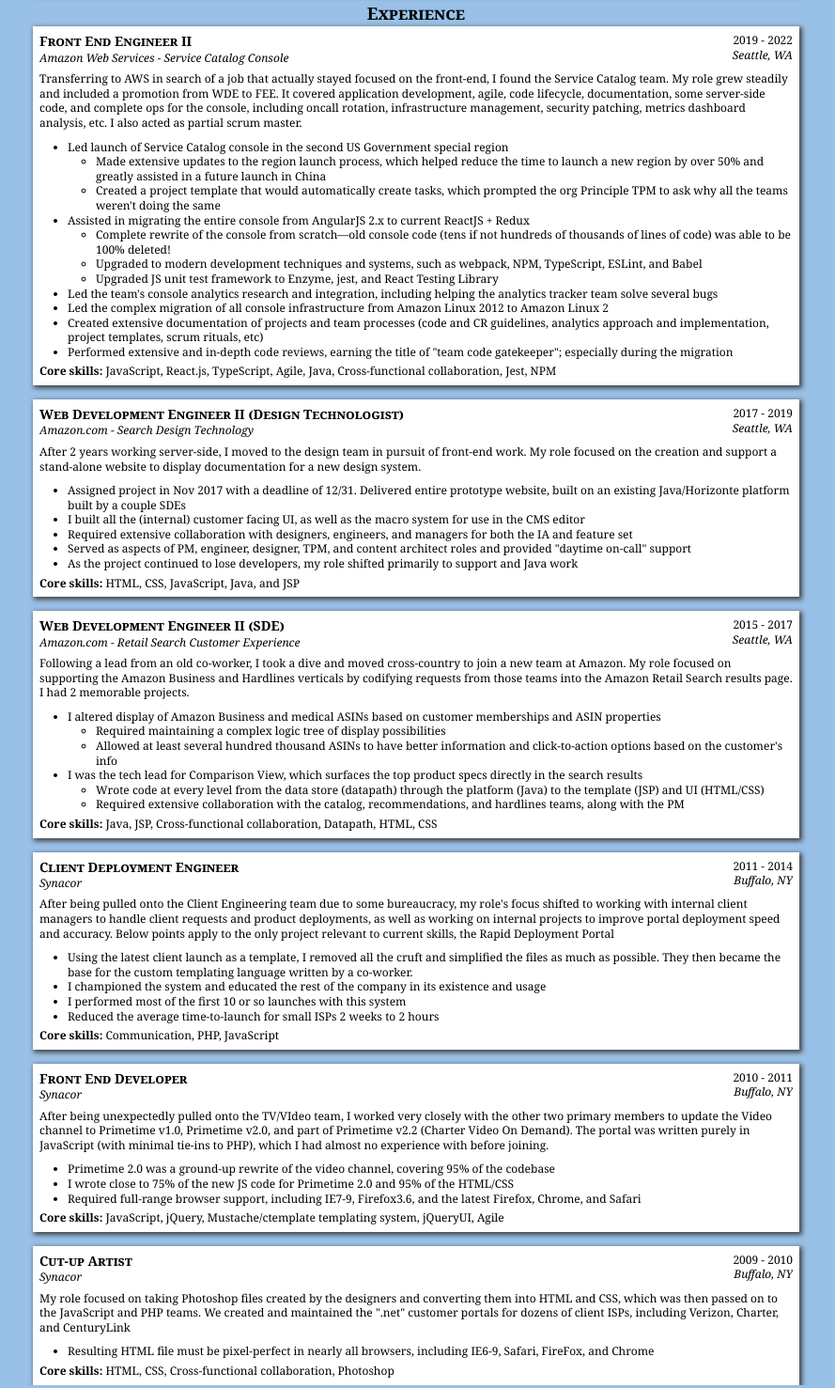
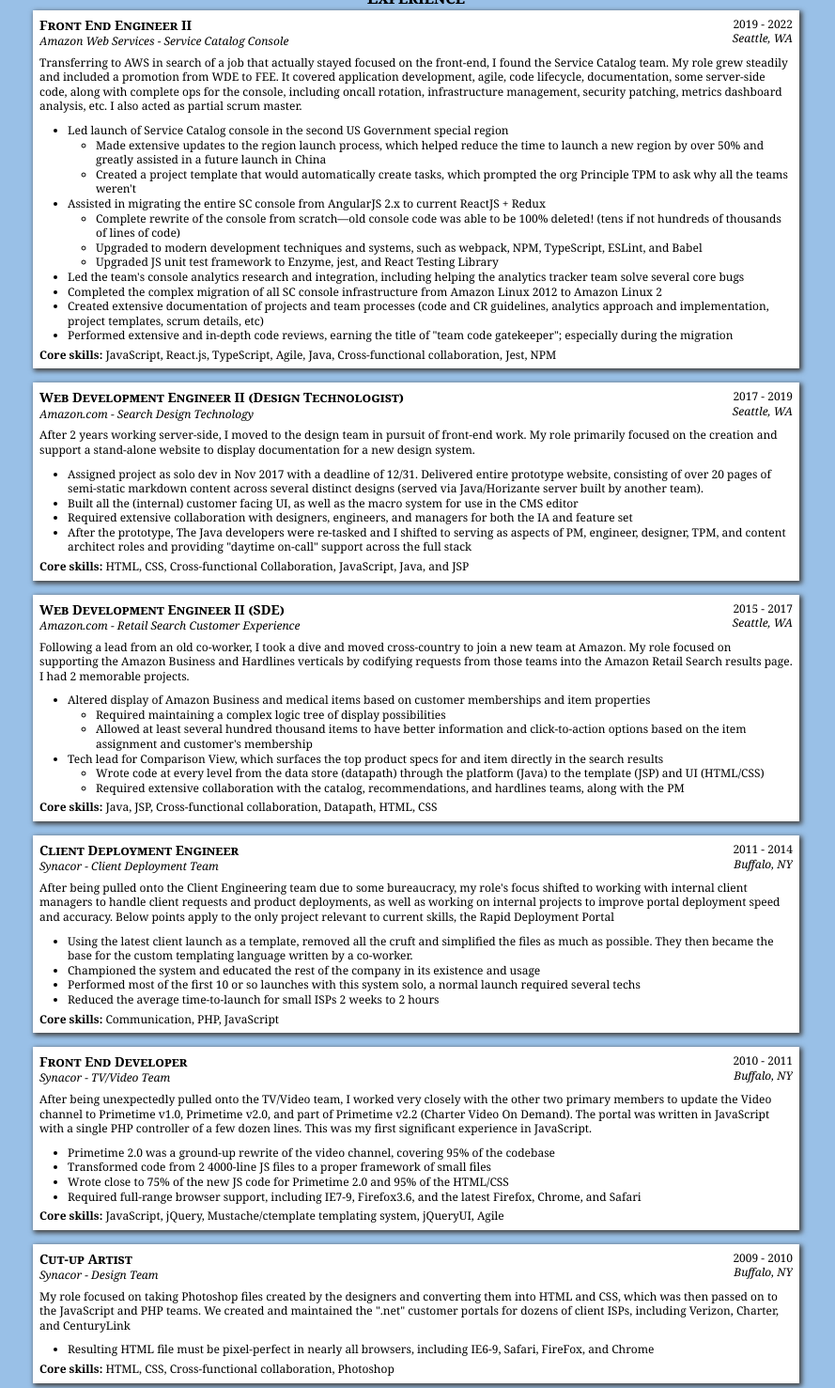
Before and after one commit to ericrshields/ericrshields_resume, a plain HTML site: page index.html in a window 1280 px wide. Shown: the part 673-2150 px from the top of the page at 94% size, without its empty margins (197-1086 px from the left). Drawn offline with Linux system fonts and the light colour scheme.

Commit message:
Final content tweaks before sending out; Fix top spacing on first print page; add PDF version

```diff
--- a/index.css
+++ b/index.css
@@ -13,7 +13,7 @@
     line-height: 1.30;
 }
 main {
-    margin: 0 auto;
+    margin: .25in auto;
     width: 8.5in;
 }
 a {
@@ -199,7 +199,9 @@
 @media print {
     main {
         box-decoration-break: clone;
+        margin: 0;
         padding: .25in;
+        width: 100%;
     }
     .recommendations {
         display: none;
--- a/index.html
+++ b/index.html
@@ -11,12 +11,11 @@
 <main>
   <header class="primary_info">
     <h1>Eric Shields</h1>
-    <h3>Front End Engineer | Web Development Engineer | Web Developer</h3>
   </header>
 
   <section class="search_details">
-    <h1>Summary</h1>
-    <p>I have <b>over 10 years of Web Development experience</b>, including work on applications running at scales from 1 transaction per minute to over 1 million transactions per second, as well as running on a range of client systems ranging from a state-of-the-art desktop PC in the US on gigabit fiber, to old Android flip phones in India connecting over 2G.</p>
+    <h1>Front End Engineer | Web Development Engineer | Web Developer</h1>
+    <p>I have <b>over 10 years of Web Development Front End experience</b>, including work on applications running at scales from 1 transaction per minute to over 1 million transactions per second, as well as running on a range of client systems ranging from a state-of-the-art desktop PC in the US on gigabit fiber, to old Android flip phones in India connecting over 2G.</p>
   </section>
 
   <section class="skills">
@@ -75,7 +74,6 @@
       <p class="degree">Bachelor of Science in Computer Engineering</p>
       <p class="school">Rochester Institute of Technology</p>
       <p class="location">Rochester, NY</p>
-      <p class="date">Graduated: March 7, 2007</p>
     </section>
   </div>
 
@@ -100,24 +98,24 @@
           <p class="location">Seattle, WA</p>
         </div>
       </header>
-      <p>Transferring to AWS in search of a job that actually stayed focused on the front-end, I found the Service Catalog team.  My role grew steadily and included a promotion from WDE to FEE. It covered application development, agile, code lifecycle, documentation, some server-side code, and complete ops for the console, including oncall rotation, infrastructure management, security patching, metrics dashboard analysis, etc. I also acted as partial scrum master.</p>
+      <p>Transferring to AWS in search of a job that actually stayed focused on the front-end, I found the Service Catalog team.  My role grew steadily and included a promotion from WDE to FEE. It covered application development, agile, code lifecycle, documentation, some server-side code, along with complete ops for the console, including oncall rotation, infrastructure management, security patching, metrics dashboard analysis, etc. I also acted as partial scrum master.</p>
       <ul>
         <li>Led launch of Service Catalog console in the second US Government special region
           <ul>
             <li>Made extensive updates to the region launch process, which helped reduce the time to launch a new region by over 50% and greatly assisted in a future launch in China</li>
-            <li>Created a project template that would automatically create tasks, which prompted the org Principle TPM to ask why all the teams weren't doing the same</li>
+            <li>Created a project template that would automatically create tasks, which prompted the org Principle TPM to ask why all the teams weren't</li>
           </ul>
         </li>
-        <li>Assisted in migrating the entire console from AngularJS 2.x to current ReactJS + Redux
+        <li>Assisted in migrating the entire SC console from AngularJS 2.x to current ReactJS + Redux
           <ul>
-            <li>Complete rewrite of the console from scratch&mdash;old console code (tens if not hundreds of thousands of lines of code) was able to be 100% deleted!</li>
+            <li>Complete rewrite of the console from scratch&mdash;old console code was able to be 100% deleted! (tens if not hundreds of thousands of lines of code)</li>
             <li>Upgraded to modern development techniques and systems, such as webpack, NPM, TypeScript, ESLint, and Babel</li>
             <li>Upgraded JS unit test framework to Enzyme, jest, and React Testing Library</li>
           </ul>
         </li>
-        <li>Led the team's console analytics research and integration, including helping the analytics tracker team solve several bugs</li>
-        <li>Led the complex migration of all console infrastructure from Amazon Linux 2012 to Amazon Linux 2</li>
-        <li>Created extensive documentation of projects and team processes (code and CR guidelines, analytics approach and implementation, project templates, scrum rituals, etc)</li>
+        <li>Led the team's console analytics research and integration, including helping the analytics tracker team solve several core bugs</li>
+        <li>Completed the complex migration of all SC console infrastructure from Amazon Linux 2012 to Amazon Linux 2</li>
+        <li>Created extensive documentation of projects and team processes (code and CR guidelines, analytics approach and implementation, project templates, scrum details, etc)</li>
         <li>Performed extensive and in-depth code reviews, earning the title of "team code gatekeeper"; especially during the migration</li>
       </ul>
       <p><b>Core skills: </b>JavaScript, React.js, TypeScript, Agile, Java, Cross-functional collaboration, Jest, NPM</p>
@@ -134,15 +132,14 @@
           <p class="location">Seattle, WA</p>
         </div>
       </header>
-      <p>After 2 years working server-side, I moved to the design team in pursuit of front-end work.  My role focused on the creation and support a stand-alone website to display documentation for a new design system.</p>
+      <p>After 2 years working server-side, I moved to the design team in pursuit of front-end work.  My role primarily focused on the creation and support a stand-alone website to display documentation for a new design system.</p>
       <ul>
-        <li>Assigned project in Nov 2017 with a deadline of 12/31. Delivered entire prototype website, built on an existing Java/Horizonte platform built by a couple SDEs</li>
-        <li>I built all the (internal) customer facing UI, as well as the macro system for use in the CMS editor</li>
+        <li>Assigned project as solo dev in Nov 2017 with a deadline of 12/31. Delivered entire prototype website, consisting of over 20 pages of semi-static markdown content across several distinct designs (served via Java/Horizante server built by another team).</li>
+        <li>Built all the (internal) customer facing UI, as well as the macro system for use in the CMS editor</li>
         <li>Required extensive collaboration with designers, engineers, and managers for both the IA and feature set</li>
-        <li>Served as aspects of PM, engineer, designer, TPM, and content architect roles and provided "daytime on-call" support</li>
-        <li>As the project continued to lose developers, my role shifted primarily to support and Java work</li>
+        <li>After the prototype, The Java developers were re-tasked and I shifted to serving as aspects of PM, engineer, designer, TPM, and content architect roles and providing "daytime on-call" support across the full stack</li>
       </ul>
-      <p><b>Core skills: </b>HTML, CSS, JavaScript, Java, and JSP</p>
+      <p><b>Core skills: </b>HTML, CSS, Cross-functional Collaboration, JavaScript, Java, and JSP</p>
     </article>
 
     <article>
@@ -158,13 +155,13 @@
       </header>
       <p>Following a lead from an old co-worker, I took a dive and moved cross-country to join a new team at Amazon.  My role focused on supporting the Amazon Business and Hardlines verticals by codifying requests from those teams into the Amazon Retail Search results page. I had 2 memorable projects.</p>
       <ul>
-        <li>I altered display of Amazon Business and medical ASINs based on customer memberships and ASIN properties
+        <li>Altered display of Amazon Business and medical items based on customer memberships and item properties
           <ul>
             <li>Required maintaining a complex logic tree of display possibilities</li>
-            <li>Allowed at least several hundred thousand ASINs to have better information and click-to-action options based on the customer's info</li>
+            <li>Allowed at least several hundred thousand items to have better information and click-to-action options based on the item assignment and customer's membership</li>
           </ul>
         </li>
-        <li>I was the tech lead for Comparison View, which surfaces the top product specs directly in the search results
+        <li>Tech lead for Comparison View, which surfaces the top product specs for and item directly in the search results
           <ul>
             <li>Wrote code at every level from the data store (datapath) through the platform (Java) to the template (JSP) and UI (HTML/CSS)</li>
             <li>Required extensive collaboration with the catalog, recommendations, and hardlines teams, along with the PM</li>
@@ -178,7 +175,7 @@
       <header>
         <div class="left">
           <h1 class="job_title">Client Deployment Engineer</h1>
-          <p class="company">Synacor</p>
+          <p class="company">Synacor -  Client Deployment Team</p>
         </div>
         <div class="right">
           <p class="date">2011 - 2014</p>
@@ -187,9 +184,9 @@
       </header>
       <p>After being pulled onto the Client Engineering team due to some bureaucracy, my role's focus shifted to working with internal client managers to handle client requests and product deployments, as well as working on internal projects to improve portal deployment speed and accuracy.  Below points apply to the only project relevant to current skills, the Rapid Deployment Portal</p>
       <ul>
-        <li>Using the latest client launch as a template, I removed all the cruft and simplified the files as much as possible. They then became the base for the custom templating language written by a co-worker.</li>
-        <li>I championed the system and educated the rest of the company in its existence and usage</li>
-        <li>I performed most of the first 10 or so launches with this system</li>
+        <li>Using the latest client launch as a template, removed all the cruft and simplified the files as much as possible. They then became the base for the custom templating language written by a co-worker.</li>
+        <li>Championed the system and educated the rest of the company in its existence and usage</li>
+        <li>Performed most of the first 10 or so launches with this system solo, a normal launch required several techs</li>
         <li>Reduced the average time-to-launch for small ISPs 2 weeks to 2 hours</li>
       </ul>
       <p><b>Core skills: </b>Communication, PHP, JavaScript</p>
@@ -199,17 +196,18 @@
       <header>
         <div class="left">
           <h1 class="job_title">Front End Developer</h1>
-          <p class="company">Synacor</p>
+          <p class="company">Synacor -  TV/Video Team</p>
         </div>
         <div class="right">
           <p class="date">2010 - 2011</p>
           <p class="location">Buffalo, NY</p>
         </div>
       </header>
-      <p>After being unexpectedly pulled onto the TV/VIdeo team, I worked very closely with the other two primary members to update the Video channel to Primetime v1.0, Primetime v2.0, and part of Primetime v2.2 (Charter Video On Demand).  The portal was written purely in JavaScript (with minimal tie-ins to PHP), which I had almost no experience with before joining.</p>
+      <p>After being unexpectedly pulled onto the TV/Video team, I worked very closely with the other two primary members to update the Video channel to Primetime v1.0, Primetime v2.0, and part of Primetime v2.2 (Charter Video On Demand).  The portal was written in JavaScript with a single PHP controller of a few dozen lines.  This was my first significant experience in JavaScript.</p>
       <ul>
         <li>Primetime 2.0 was a ground-up rewrite of the video channel, covering 95% of the codebase</li>
-        <li>I wrote close to 75% of the new JS code for Primetime 2.0 and 95% of the HTML/CSS</li>
+        <li>Transformed code from 2 4000-line JS files to a proper framework of small files</li>
+        <li>Wrote close to 75% of the new JS code for Primetime 2.0 and 95% of the HTML/CSS</li>
         <li>Required full-range browser support, including IE7-9, Firefox3.6, and the latest Firefox, Chrome, and Safari</li>
       </ul>
       <p><b>Core skills: </b>JavaScript, jQuery, Mustache/ctemplate templating system, jQueryUI, Agile</p>
@@ -219,7 +217,7 @@
       <header>
         <div class="left">
           <h1 class="job_title">Cut-up Artist</h1>
-          <p class="company">Synacor</p>
+          <p class="company">Synacor - Design Team</p>
         </div>
         <div class="right">
           <p class="date">2009 - 2010</p>
```
Also changed, not shown: 1 other file.
